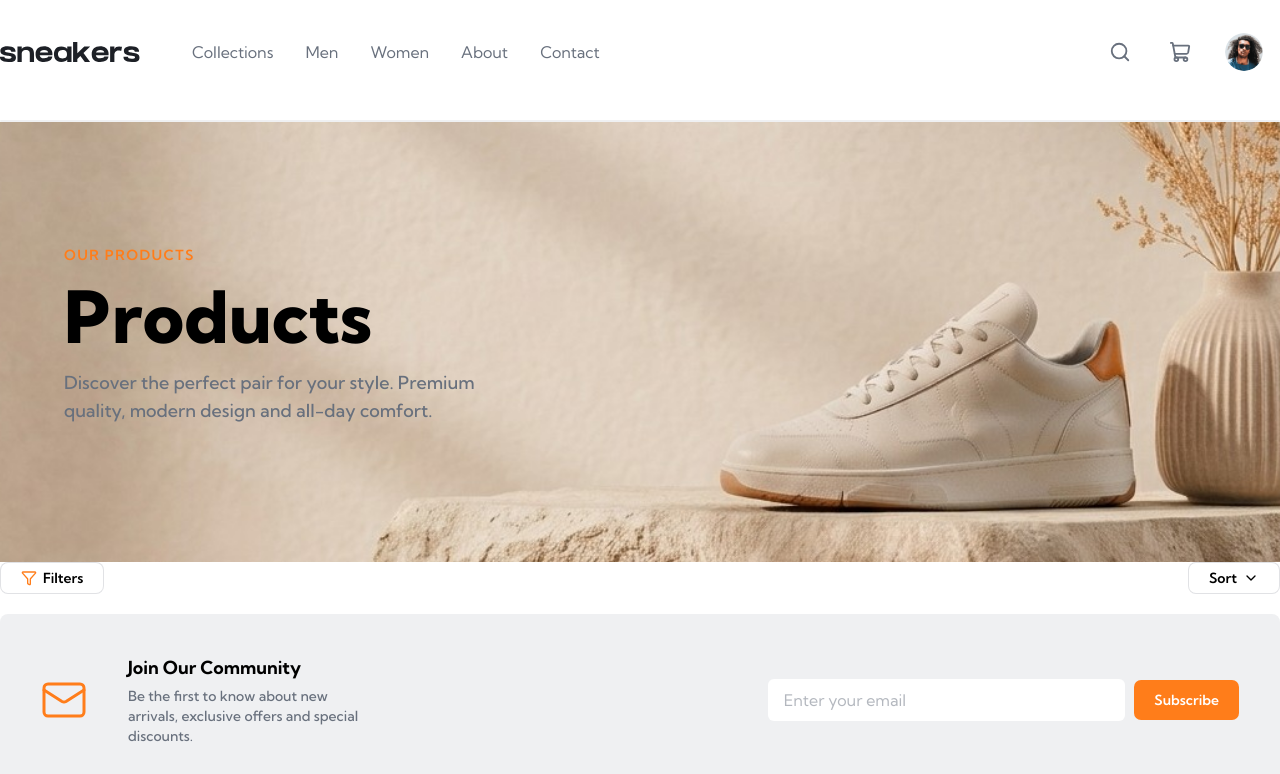
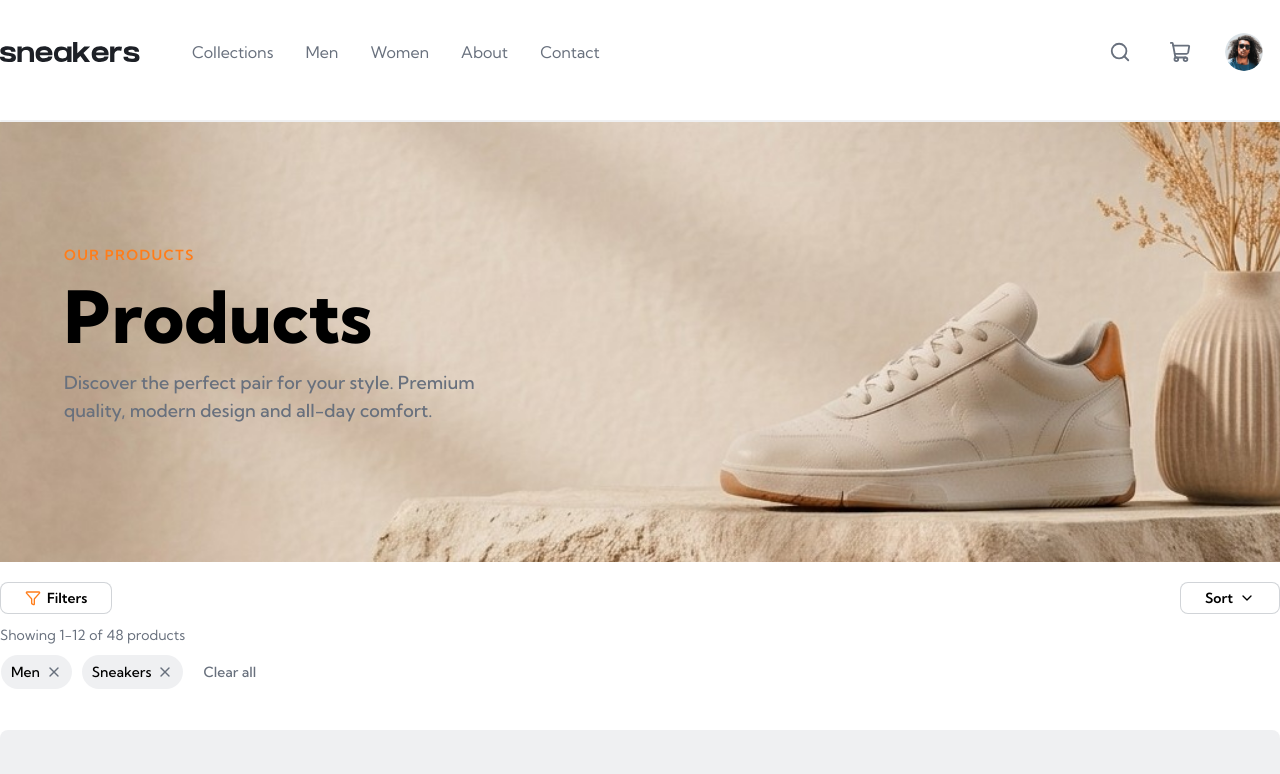
Before and after one commit to nimabed/ecommerce-product-page, a Next.js app: page /products in a window 1280 px wide. Shown: the top 774 px of the page. Built offline with nearby package versions, Linux system fonts and the light colour scheme.

Commit message:
filter result and selected filter section added!

```diff
--- a/components/ui/button.tsx
+++ b/components/ui/button.tsx
@@ -17,8 +17,9 @@ const buttonVariants = cva(
           "hover:bg-muted hover:text-foreground aria-expanded:bg-muted aria-expanded:text-foreground dark:hover:bg-muted/50",
         destructive:
           "bg-destructive/10 text-destructive hover:bg-destructive/20 focus-visible:border-destructive/40 focus-visible:ring-destructive/20 dark:bg-destructive/20 dark:hover:bg-destructive/30 dark:focus-visible:ring-destructive/40",
-        link: "text-primary underline-offset-4 hover:underline",
+        link: "text-dark-grayish-blue underline-offset-4 hover:underline",
         active: "bg-black text-white",
+        label: "bg-dark-grayish-blue/10 rounded-full hover:bg-dark-grayish-blue/30"
       },
       size: {
         default:
--- a/pages/products/Filter.tsx
+++ b/pages/products/Filter.tsx
@@ -3,7 +3,7 @@ import { useRef, useState } from 'react';
 import Container from '@/components/ui/container';
 import Modal, {type modalRef } from '@/components/ui/Modal';
 import { Button } from '@/components/ui/button';
-import { Funnel, ChevronDown } from 'lucide-react';
+import { Funnel, ChevronDown, X } from 'lucide-react';
 import { cn } from '@/lib/utils';
 import FilterContents from './FilterContents';
 import SortContents from './SortContents';
@@ -45,21 +45,44 @@ export default function Filter() {
           {content === 'sort' && <SortContents onClose={() => closeModal()} />}
         </div>
       </Modal>
-      <Container className="flex items-center justify-between">
+      <Container className="space-y-2 py-5">
+        {/* Filter/Sort Buttons Sections */}
+        <div className="flex items-center justify-between">
           <Button
-          className="bg-white py-2 px-5 border-dark-grayish-blue/20 font-semibold cursor-pointer active:translate-y-0!"
+            variant="outline"
+            className="py-2 px-6 font-semibold "
             onClick={filterButtonHandler}
           >
             <Funnel className="text-primary" />
             Filters
           </Button>
           <Button
-          className="bg-white py-2 px-5 border-dark-grayish-blue/20 font-semibold cursor-pointer active:translate-y-0!"
+            variant="outline"
+            className="py-2 px-6 font-semibold "
             onClick={sortButtonHandler}
           >
             Sort
             <ChevronDown />
           </Button>
+        </div>
+        {/* Result Section */}
+        <div>
+          <span className="text-sm text-dark-grayish-blue">Showing 1-12 of 48 products</span>
+        </div>
+        {/* Selected filters actions */}
+        <div className="space-x-2">
+          <Button variant="label" size="lg">
+            Men
+            <X className="text-dark-grayish-blue" />
+          </Button>
+          <Button variant="label" size="lg">
+            Sneakers
+            <X className="text-dark-grayish-blue" />
+          </Button>
+          <Button variant="link">
+            Clear all
+          </Button>
+        </div>
       </Container>
     </>
   )
```
Lines whose indentation alone changed are shown as unchanged.
